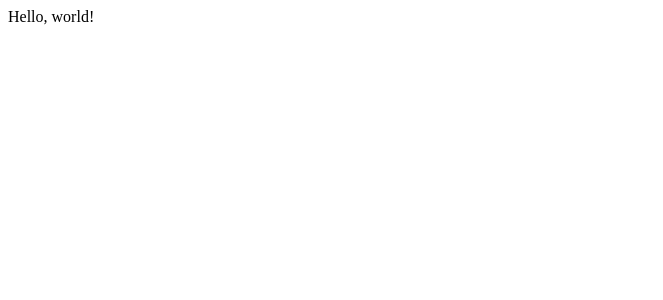
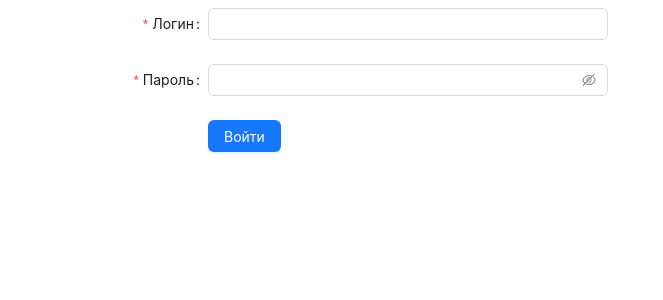
Before and after one commit to VoloschenkoVladislav/i-way-test, a React app: page /login in a window 1280 px wide. Shown: the top 300 px of the page, without its empty margins (0-663 px from the left). Built offline with nearby package versions, Linux system fonts and the light colour scheme.

Commit message:
add login component and routing

```diff
--- a/src/components/App.jsx
+++ b/src/components/App.jsx
@@ -1,7 +1,29 @@
 import React from 'react';
+import { Route, Routes, BrowserRouter, Navigate } from 'react-router-dom';
+import { PATHS } from '../constants/path';
+import { AuthRoute } from './AuthRoute';
+import { LoginWrap } from './Login';
+import { Trips } from './Trips';
+import { Provider } from 'react-redux';
+import { setupStore } from '../store/store';
+
+const store = setupStore();
 
 const App = () => {
-  return <div>Hello, world!</div>
-};
+  return (
+    // <div>Login</div>
+    <Provider store={store}>
+      <BrowserRouter>
+        <Routes>
+          <Route path={PATHS.login} element={<LoginWrap />} />
+          <Route element={<AuthRoute />}>
+            <Route path='/' element={<Navigate to={PATHS.trips} replace />} />
+            <Route path={PATHS.trips} element={<Trips />} />
+          </Route>
+        </Routes>
+      </BrowserRouter>
+    </Provider>
+  );
+}
 
 export default App;
--- /dev/null
+++ b/src/components/AuthRoute.jsx
@@ -0,0 +1,14 @@
+import React from 'react';
+import { Navigate, Outlet, useLocation } from 'react-router';
+import { PATHS } from '../constants/path';
+import { useSelector } from 'react-redux';
+
+
+export const AuthRoute = () => {
+  const location = useLocation();
+  const isAuthorized = useSelector(state => !!state.appReducer.accessToken);
+
+  return isAuthorized
+    ? <Outlet />
+    : <Navigate to={PATHS.login} state={location.pathname} />;
+};
--- /dev/null
+++ b/src/components/Login.jsx
@@ -0,0 +1,77 @@
+import React from 'react';
+import { Navigate, useLocation } from 'react-router-dom';
+import { useLoginMutation } from '../store/AppService';
+import { useSelector } from 'react-redux';
+import { Button, Form, Input } from 'antd';
+
+
+const LoginForm = () => {
+  const [ login ] = useLoginMutation();
+
+  const handleSubmit = ({ username, password }) => {
+    login({ login: username, password });
+  };
+
+  return (
+    <Form
+      name='basic'
+      labelCol={{
+        span: 8,
+      }}
+      wrapperCol={{
+        span: 16,
+      }}
+      style={{
+        maxWidth: 600,
+      }}
+      initialValues={{
+        remember: true,
+      }}
+      onFinish={handleSubmit}
+      autoComplete='off'
+    >
+      <Form.Item
+        label='Логин'
+        name='username'
+        rules={[
+          {
+            required: true,
+            message: 'Логин не должен быть пустым',
+          },
+        ]}
+      >
+        <Input />
+      </Form.Item>
+
+      <Form.Item
+        label='Пароль'
+        name='password'
+        rules={[
+          {
+            required: true,
+            message: 'Пароль не должен быть пустым',
+          },
+        ]}
+      >
+        <Input.Password />
+      </Form.Item>
+
+      <Form.Item
+        wrapperCol={{
+          offset: 8,
+          span: 16,
+        }}
+      >
+        <Button type='primary' htmlType='submit'>
+          Войти
+        </Button>
+      </Form.Item>
+    </Form>
+  );
+};
+
+export const LoginWrap = () => {
+  const to = useLocation().state || '/';
+  const isAuthorized = useSelector(state => !!state.appReducer.accessToken);
+  return isAuthorized ? <Navigate to={to} /> : <LoginForm />;
+};
--- /dev/null
+++ b/src/components/Trips.jsx
@@ -0,0 +1,5 @@
+import React from 'react';
+
+export const Trips = () => {
+  return <div>Trips</div>;
+};
--- /dev/null
+++ b/src/constants/path.js
@@ -0,0 +1,4 @@
+export const PATHS = {
+  login: '/login',
+  trips: '/trips',
+};
```
